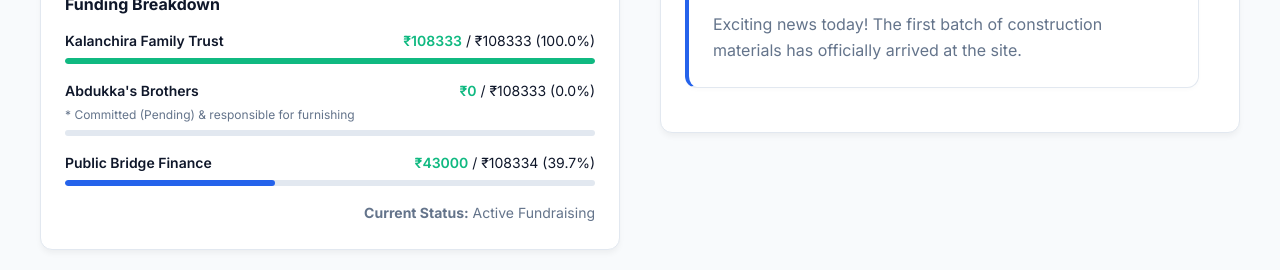
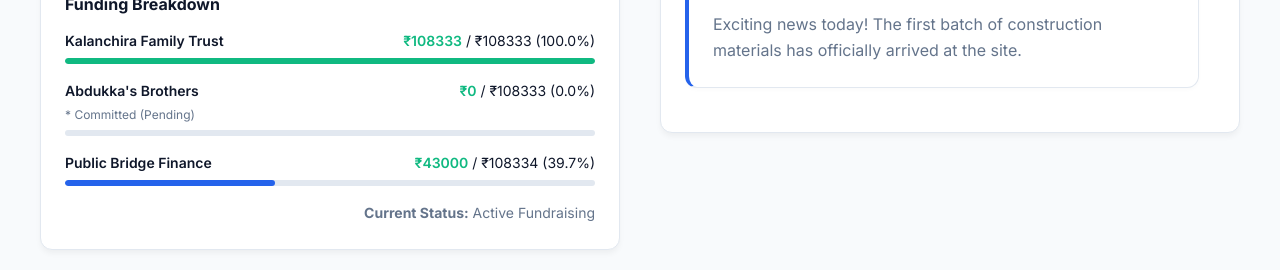
Before and after one commit to BasheerKalanchera/project-amanah, a Jekyll site: the page built from index.html, in a window 1280 px wide. Shown: the part 601-871 px from the top of the page. Built offline with Jekyll 4.4.1, drawn with Linux system fonts in a browser that asks for light colours.

Commit message:
FIX: Update the note for Brothers tracker

```diff
--- a/_data/finances.yml
+++ b/_data/finances.yml
@@ -9,7 +9,7 @@ breakdown:
   - name: "Abdukka's Brothers"
     target: 108333
     raised: 0
-    note: "Committed (Pending) & responsible for furnishing"
+    note: "Committed (Pending)"
   - name: "Public Bridge Finance"
     target: 108334
     raised: 43000
```
